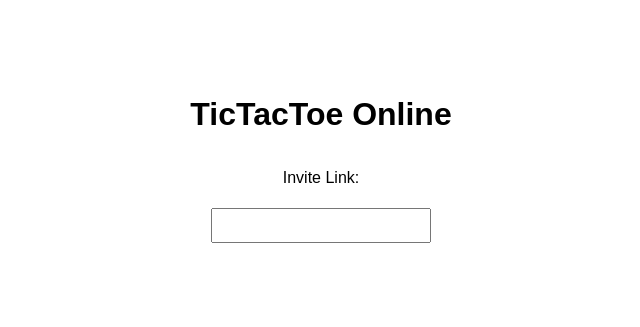
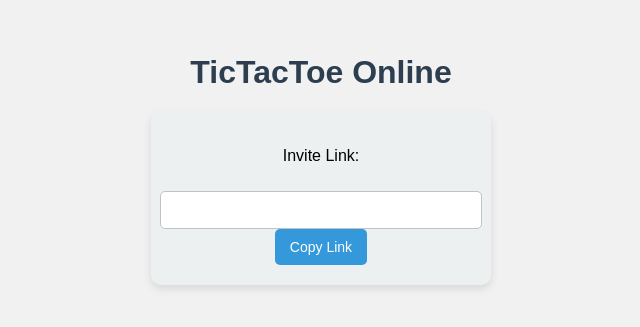
Before and after one commit to TarekChattouti/TicTac-Online, a website: page public/index.html in a window 1280 px wide. Shown: the part 231-558 px from the top of the page, without its empty margins (319-959 px from the left). Drawn offline with nearby package versions, Linux system fonts and the light colour scheme; no server answers.

Commit message:
Update index.html

```diff
--- a/public/index.html
+++ b/public/index.html
@@ -14,36 +14,50 @@
             justify-content: center;
             height: 100vh;
             margin: 0;
+            background-color: #f1f1f1;
         }
 
         h1 {
             margin-bottom: 20px;
+            color: #2c3e50;
         }
 
         #invite-link-container {
+            background-color: #ecf0f1;
+            padding: 20px;
+            border-radius: 10px;
+            box-shadow: 0 4px 8px rgba(0, 0, 0, 0.1);
             display: flex;
             flex-direction: column;
             align-items: center;
             margin-bottom: 20px;
+            width: 300px;
         }
 
         input {
-            width: 200px;
-            padding: 8px;
-            margin-top: 5px;
+            width: 100%;
+            padding: 10px;
+            margin-top: 10px;
+            border: 1px solid #bdc3c7;
+            border-radius: 5px;
+            outline: none;
+            font-size: 14px;
+            color: #333;
         }
 
         button {
-            background-color: #4CAF50;
+            background-color: #3498db;
             color: white;
             padding: 10px 15px;
             border: none;
             border-radius: 5px;
             cursor: pointer;
+            font-size: 14px;
+            transition: background-color 0.3s;
         }
 
         button:hover {
-            background-color: #45a049;
+            background-color: #2980b9;
         }
     </style>
 </head>
@@ -53,12 +67,20 @@
     <div id="invite-link-container">
         <p>Invite Link:</p>
         <input type="text" id="invite-link" readonly>
+        <button onclick="copyToClipboard()">Copy Link</button>
     </div>
     <script>
         const socket = io();
         socket.on('initialData', ({gameCode, Player, data }) => {
             document.getElementById("invite-link").value = `https://tiktak-online.azurewebsites.net/game.html?invite=${gameCode}`;
         });
+
+        function copyToClipboard() {
+            const inviteLink = document.getElementById("invite-link");
+            inviteLink.select();
+            document.execCommand("copy");
+            alert("Link copied to clipboard!");
+        }
     </script>
 </body>
 </html>
```
